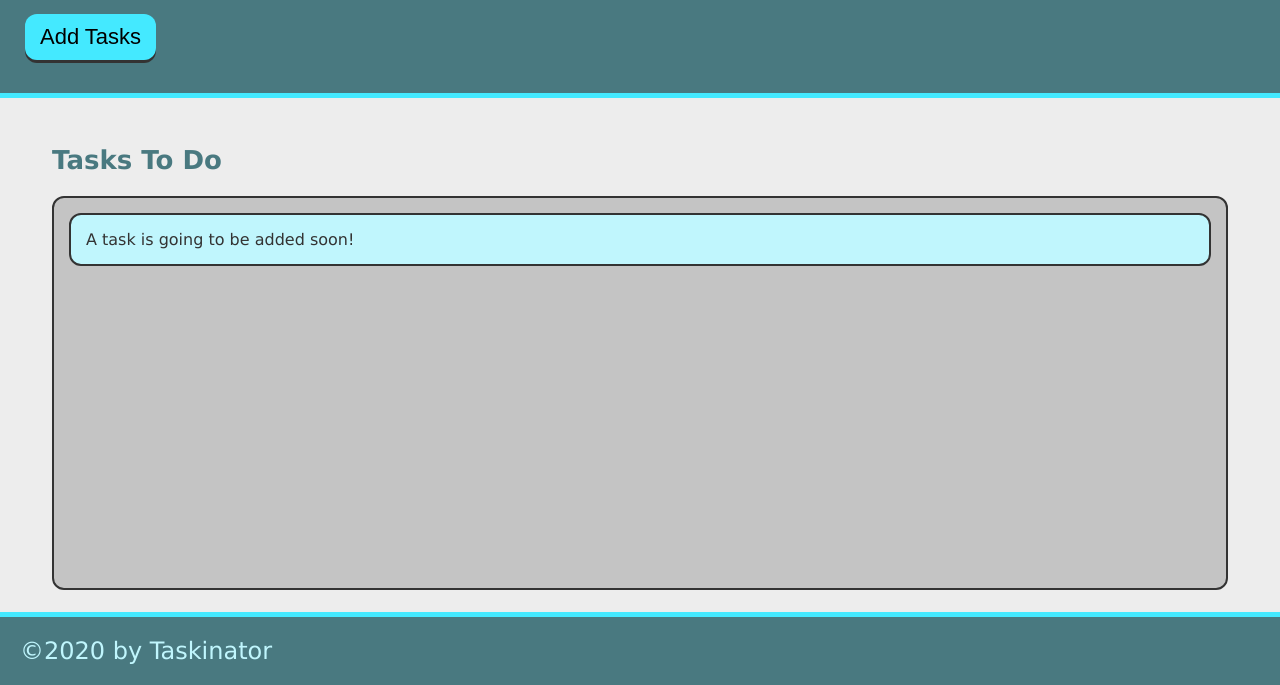
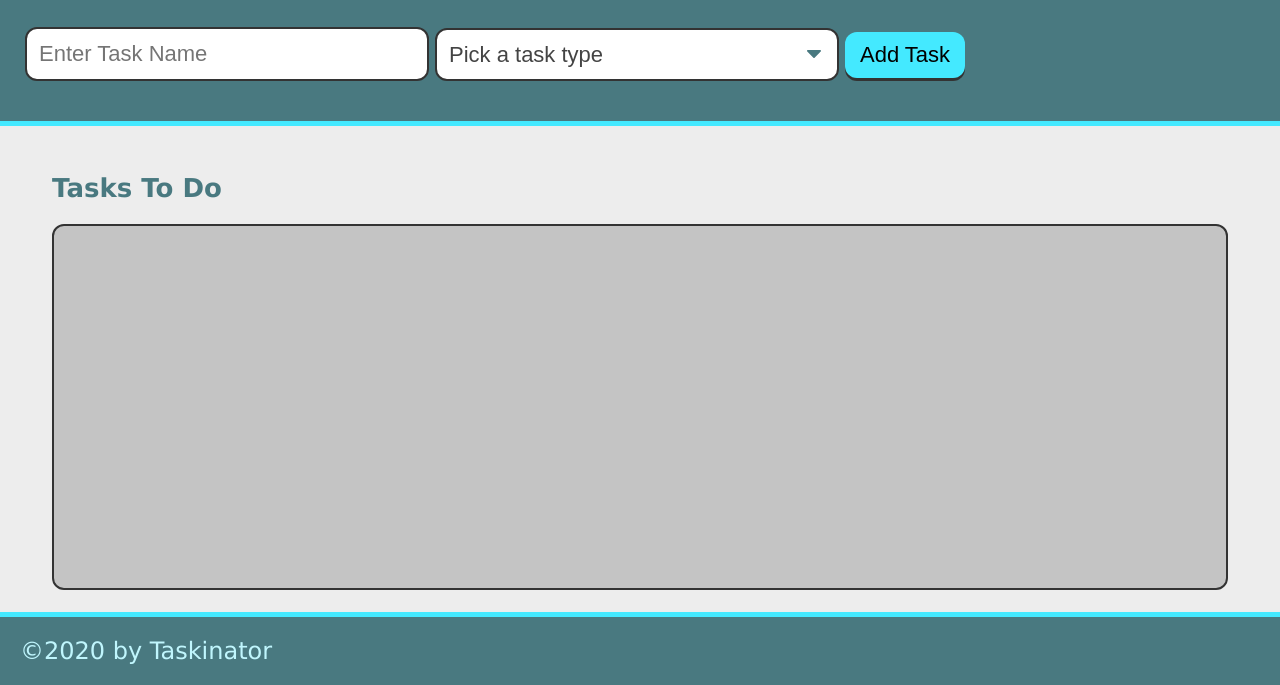
Before and after one commit to missroseblue/taskinator, a plain HTML site: page index.html in a window 1280 px wide. Shown: the part 115-800 px from the top of the page. Drawn offline with Linux system fonts and the light colour scheme.

Commit message:
add task form

```diff
--- a/index.html
+++ b/index.html
@@ -11,14 +11,28 @@
     <header>
         <h1 class="page-title">Taskinator</h1>
         <p>Click the button below to add a new task!</p>
-        <button class="btn" id="save-task">Add Tasks</button>
+        <form id="task-form">
+            <div class="form-group">
+                <input type="text" name="task-name" placeholder="Enter Task Name"/>
+            </div>
+            <div class="form-group">
+                <select name="type-task" class="select-dropdown">
+                    <option value="" disabled selected>Pick a task type</option>
+                    <option value="Print">Print</option>
+                    <option value="Web">Web</option>
+                    <option value="Mobile">Mobile</option>
+                </select>
+            </div>
+            <div class="form-group">
+                <button class="btn" id="save-task" type="submit">Add Task</button>
+            </div>
+        </form>
 
     </header>
     <main class="page-content">
         <section class="task-list-wrapper">
             <h2 class="list-title">Tasks To Do</h2>
             <ul class="task-list" id="tasks-to-do">
-                <li class="task-item">A task is going to be added soon!</li>
             </ul>
         </section>
 
```
